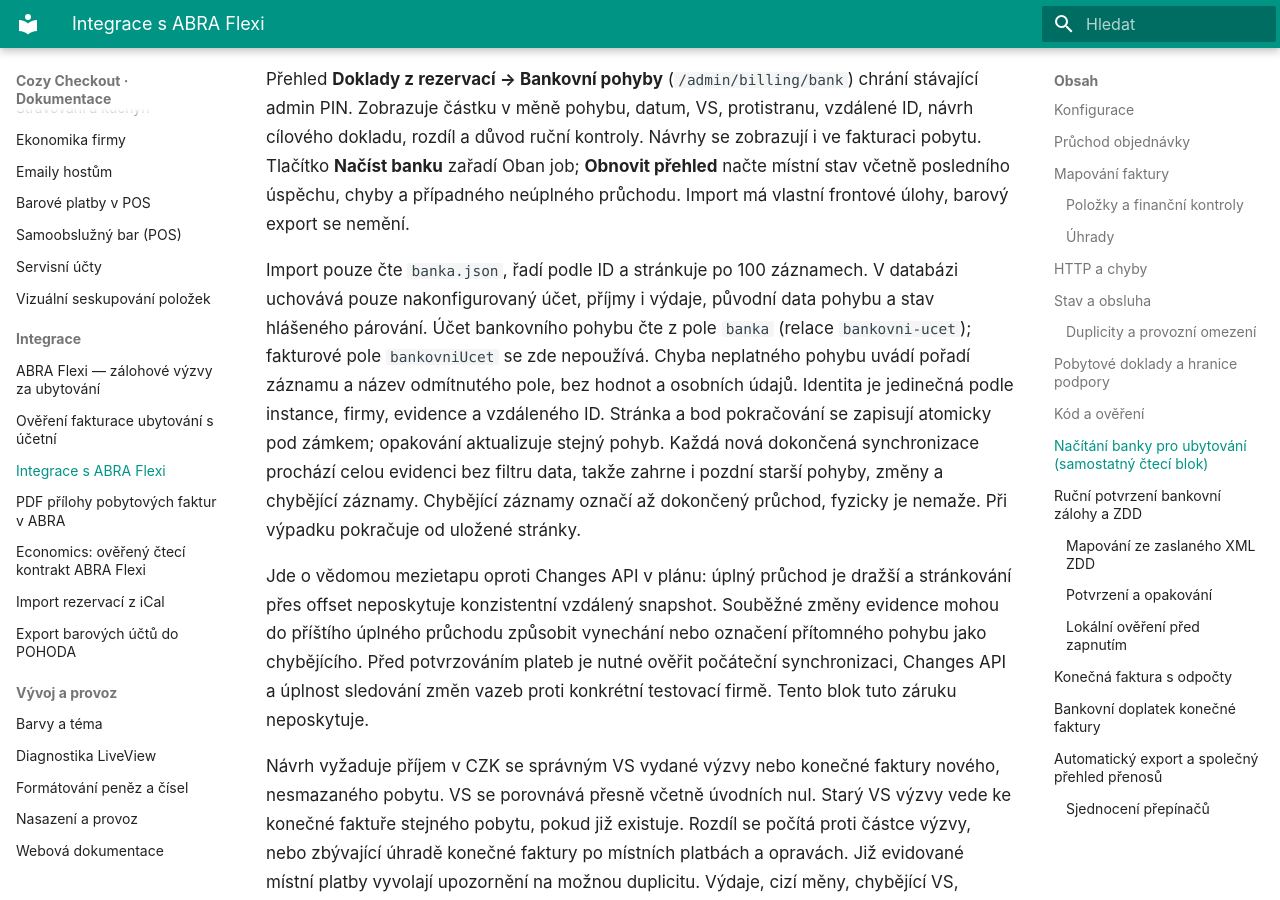
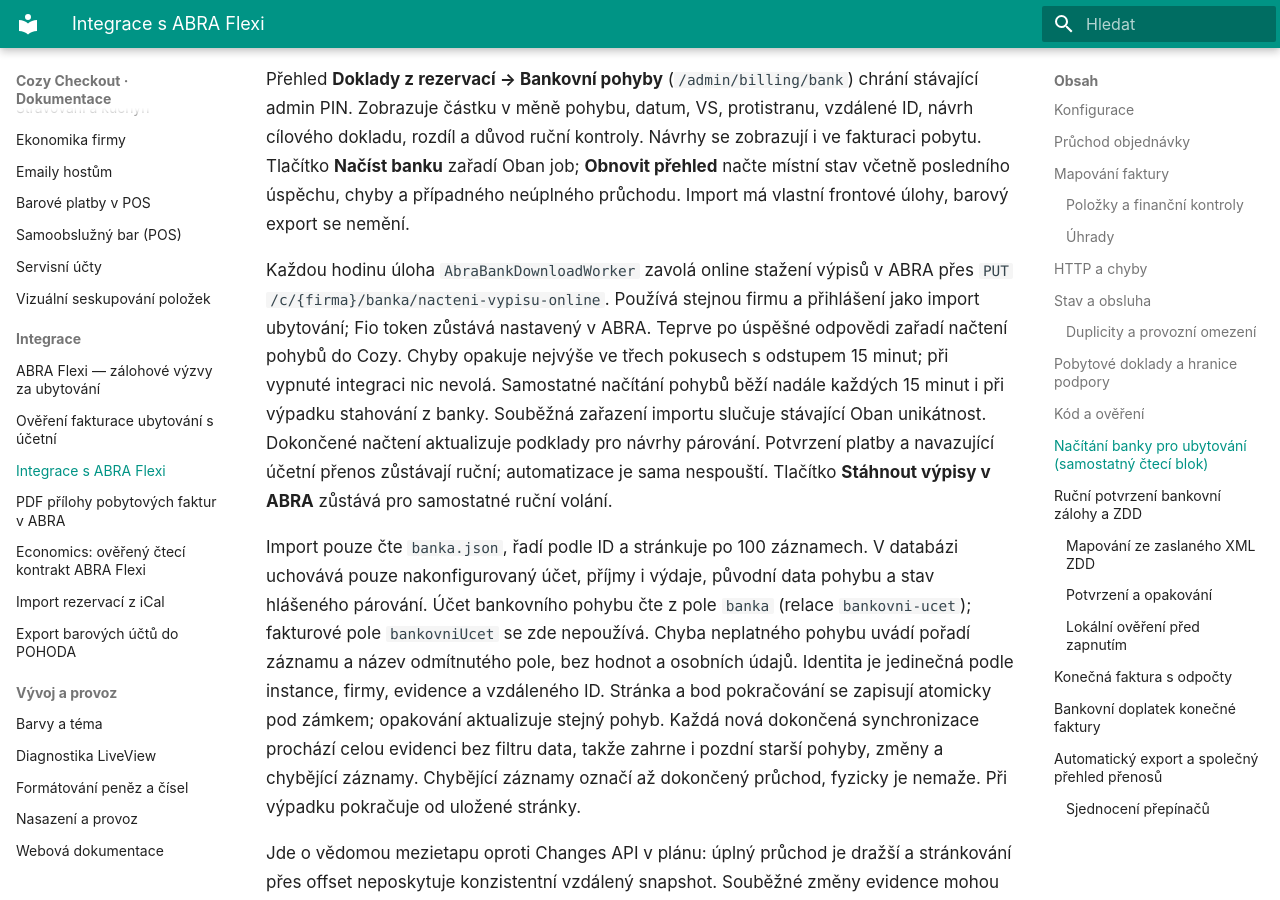
Before and after one commit to michalhorcic/cozy-checkout, an MkDocs documentation site: the page built from docs/integrations/ABRA_INTEGRATION.md, in a window 1280 px wide and 900 px high, scrolled down 7675 px. Built offline with MkDocs 1.6.1 and Material for MkDocs 9.7.7, drawn with Linux system fonts in a browser that asks for light colours.

Commit message:
Schedule hourly ABRA statement download before bank refresh

```diff
--- a/docs/integrations/ABRA_INTEGRATION.md
+++ b/docs/integrations/ABRA_INTEGRATION.md
@@ -247,6 +247,17 @@
 Oban job; **Obnovit přehled** načte místní stav včetně posledního úspěchu,
 chyby a případného neúplného průchodu. Import má vlastní frontové úlohy,
 barový export se nemění.
+
+Každou hodinu úloha `AbraBankDownloadWorker` zavolá online stažení výpisů
+v ABRA přes `PUT /c/{firma}/banka/nacteni-vypisu-online`. Používá stejnou
+firmu a přihlášení jako import ubytování; Fio token zůstává nastavený v ABRA.
+Teprve po úspěšné odpovědi zařadí načtení pohybů do Cozy. Chyby opakuje
+nejvýše ve třech pokusech s odstupem 15 minut; při vypnuté integraci nic nevolá.
+Samostatné načítání pohybů běží nadále každých 15 minut i při výpadku
+stahování z banky. Souběžná zařazení importu slučuje stávající Oban unikátnost.
+Dokončené načtení aktualizuje podklady pro návrhy párování. Potvrzení platby
+a navazující účetní přenos zůstávají ruční; automatizace je sama nespouští.
+Tlačítko **Stáhnout výpisy v ABRA** zůstává pro samostatné ruční volání.
 
 Import pouze čte `banka.json`, řadí podle ID a stránkuje po 100 záznamech.
 V databázi uchovává pouze nakonfigurovaný účet, příjmy i výdaje, původní data
```
Also changed, not shown: 3 other files.
